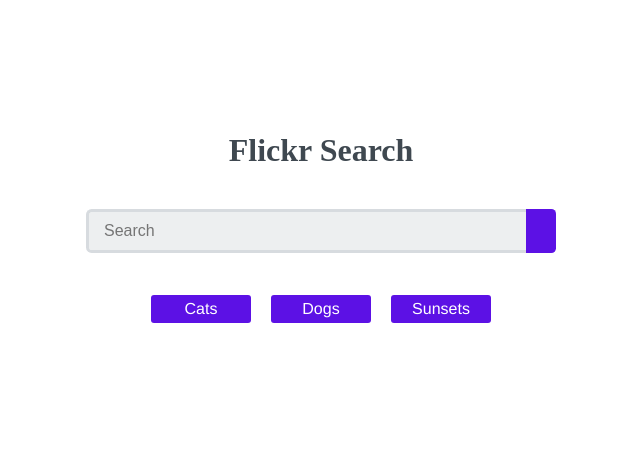
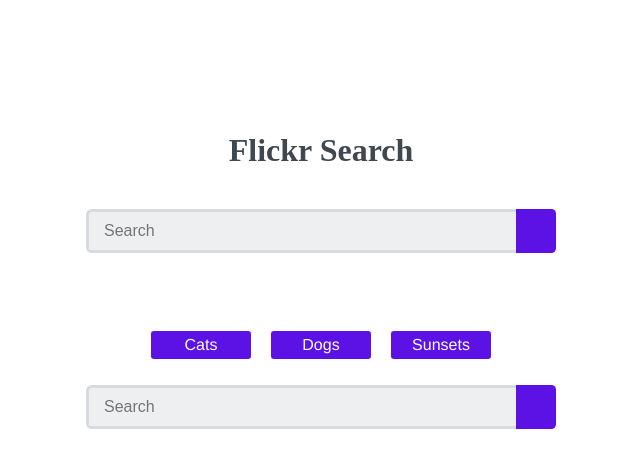
Before and after one commit to CN45/Tech-Degree-Project-11, a React (Create React App) app in the folder react_image_gallery_v1/gallery/: page / in a window 1280 px wide. Shown: the top 468 px of the page, without its empty margins (319-959 px from the left). Built offline with nearby package versions, Linux system fonts and the light colour scheme.

Commit message:
fixing the duplicate search

```diff
--- a/react_image_gallery_v1/gallery/src/App.css
+++ b/react_image_gallery_v1/gallery/src/App.css
@@ -25,7 +25,7 @@
   outline: none;
   background-color: #5C11E5;
   border: none;
-  padding: 0px 15px;
+  padding: 0px 20px;
   border-radius: 0 0.35em 0.35em 0;
   cursor: pointer;
 }
--- a/react_image_gallery_v1/gallery/src/Header.js
+++ b/react_image_gallery_v1/gallery/src/Header.js
@@ -1,13 +1,13 @@
 
 import React, { Component } from "react";
-
+import Nav from './Nav';
 
 class Header extends Component {
   render() {
     return (
       <div className="container">
         <h2>Flickr Search</h2>
-
+                  <Nav />
       </div>
     );
   }
--- a/react_image_gallery_v1/gallery/src/Nav.js
+++ b/react_image_gallery_v1/gallery/src/Nav.js
@@ -1,5 +1,6 @@
 import React from 'react';
-
+import SearchForm from './SearchForm';
+import apiKey from './Config';
 import { Link } from 'react-router-dom';
 //The <Link> component allows you to navigate between pages without reloading the whole app
 
@@ -8,6 +9,7 @@
         return (
             <div>
                 <nav className="main-nav">
+                <SearchForm api={apiKey} />
                     <ul>
                         <li>
                             <Link to="/cats">Cats</Link>
--- a/react_image_gallery_v1/gallery/src/Results.js
+++ b/react_image_gallery_v1/gallery/src/Results.js
@@ -29,7 +29,7 @@
   .catch(error => {
     console.log('Error fetching and parsing data', error);
   });
-}
+ }
 }
 componentWillReceiveProps(newProps) {
        this.setState({ keyword: newProps.query });
--- a/react_image_gallery_v1/gallery/src/SearchForm.js
+++ b/react_image_gallery_v1/gallery/src/SearchForm.js
@@ -33,7 +33,7 @@
 
                       </button>
                   </form>
-                  <Nav />
+
                   <Results query={this.state.query} api={this.props.api} />
               </div>
           );
```
